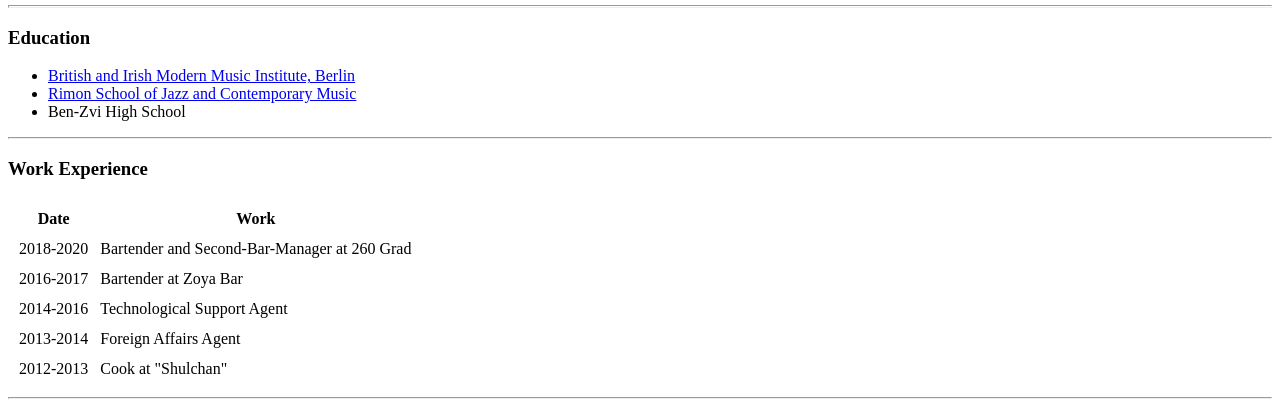
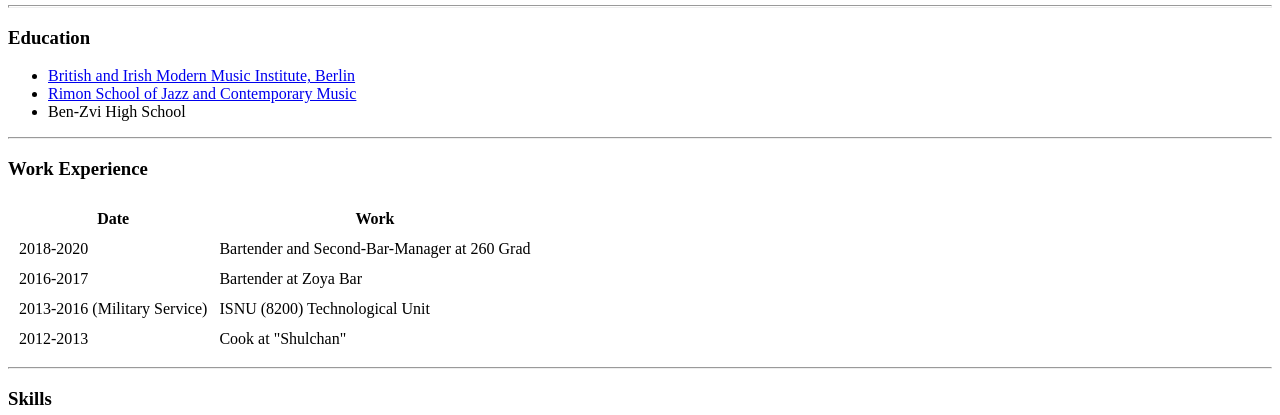
Before and after one commit to Jonnylazzeri/cv, a plain HTML site: page index.html in a window 1280 px wide. Shown: the part 357-772 px from the top of the page. Drawn offline with Linux system fonts and the light colour scheme.

Commit message:
Update index.html

```diff
--- a/index.html
+++ b/index.html
@@ -48,12 +48,8 @@
       <td>Bartender at Zoya Bar</td>
     </tr>
     <tr>
-      <td>2014-2016</td>
-      <td>Technological Support Agent</td>
-    </tr>
-    <tr>
-      <td>2013-2014</td>
-      <td>Foreign Affairs Agent</td>
+      <td>2013-2016 (Military Service)</td>
+      <td>ISNU (8200) Technological Unit</td>
     </tr>
     <tr>
       <td>2012-2013</td>
```
